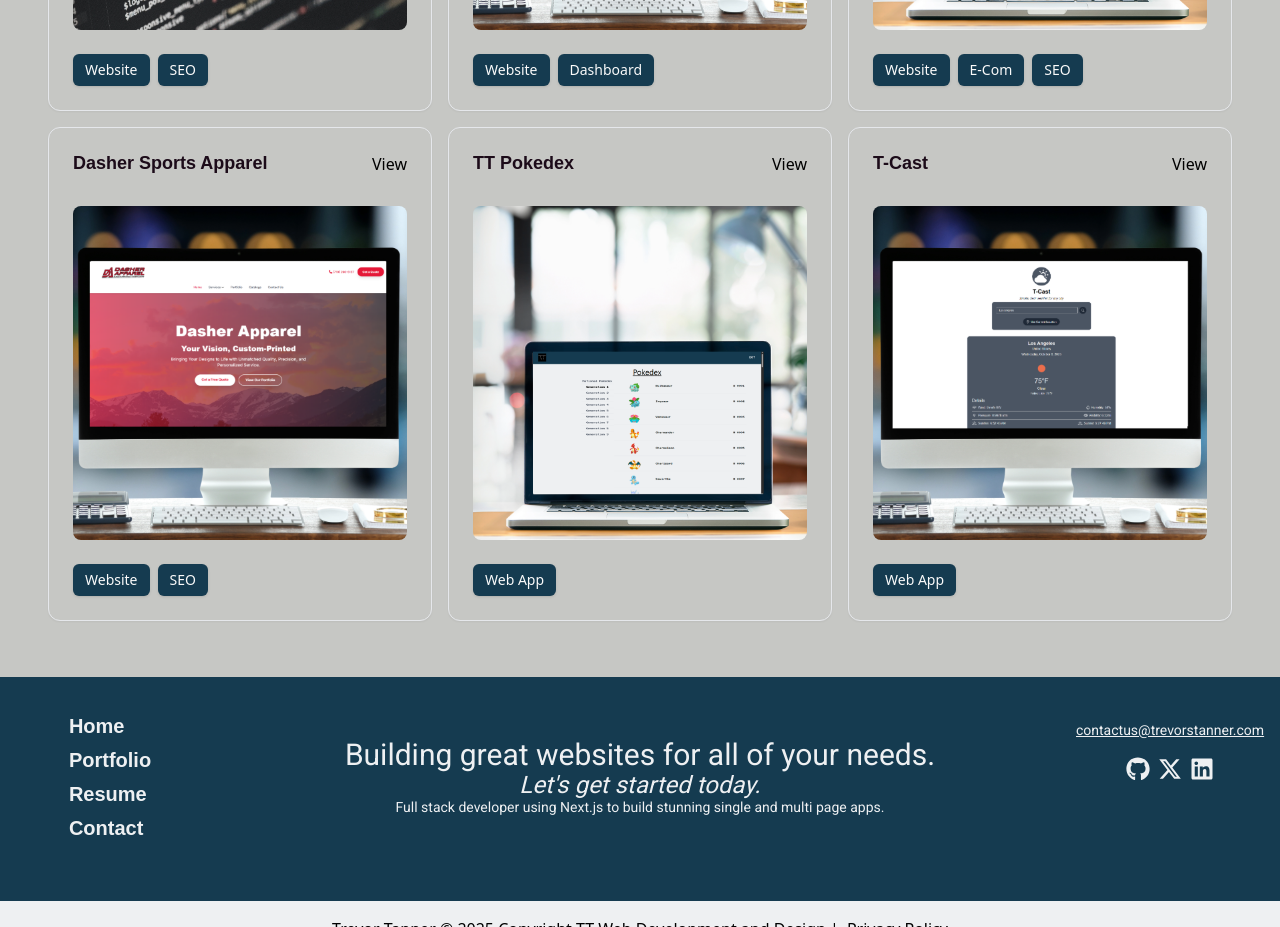
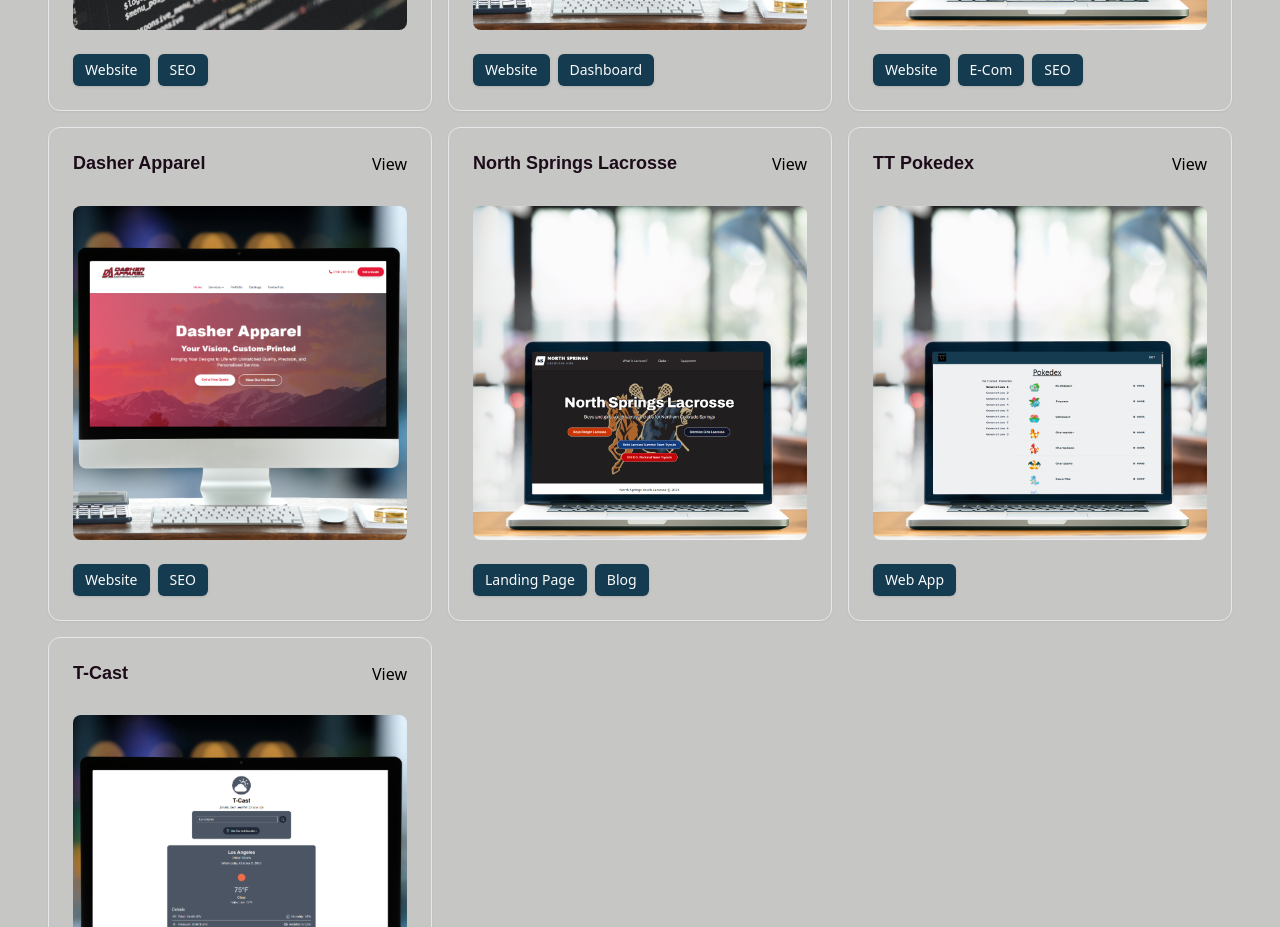
Before and after one commit to trevtanner/site-2025, a Next.js app: page /portfolio in a window 1280 px wide. Shown: the part 1020-1947 px from the top of the page. Built offline with nearby package versions, Linux system fonts and the light colour scheme.

Commit message:
added north springs lax page

```diff
--- a/src/components/home/portfolio.tsx
+++ b/src/components/home/portfolio.tsx
@@ -4,6 +4,7 @@
 import tstImage from "@/public/tst-project.jpg";
 import tamaSite from "@/public/TamaSite.png";
 import dasherSite from "@/public/dasherApparel.png";
+import northSpringsLax from "@/public/northSpringsLax.png";
 import pokeball from "@/public/TTPokedex.png";
 import weather from "@/public/tCast.png";
 import FoI from "@/public/FoIHQ.png";
@@ -167,6 +168,34 @@
                 </CarouselItem>
                 <CarouselItem className="md:basis-1/3">
                   <Image
+                    src={northSpringsLax}
+                    alt="image of code"
+                    className="w-full brightness-80 hover:opacity-70 transition duration-300 ease-in-out"
+                  />
+                  <div className="w-3/4">
+                    <p className="home-section-subheader py-2">
+                      North Springs Lacrosse
+                    </p>
+                    <div className="flex gap-2">
+                      <Button
+                        size="sm"
+                        className="project-button hover:bg-primary"
+                        aria-label="Non-clickable Button"
+                      >
+                        Landing Page
+                      </Button>
+                      <Button
+                        size="sm"
+                        className="project-button hover:bg-primary"
+                        aria-label="Non-clickable Button"
+                      >
+                        Blog
+                      </Button>
+                    </div>
+                  </div>
+                </CarouselItem>
+                <CarouselItem className="md:basis-1/3">
+                  <Image
                     src={pokeball}
                     alt="image of code"
                     className="w-full brightness-80 hover:opacity-70 transition duration-300 ease-in-out"
--- a/src/utils/siteData.js
+++ b/src/utils/siteData.js
@@ -110,13 +110,22 @@
     slugName: "TamaLacrosse",
   },
   {
-    name: "Dasher Sports Apparel",
+    name: "Dasher Apparel",
     description: "",
     details: ["Website", "SEO"],
     url: "https://dasher-apparel.com",
     target: "_blank",
     image: "/dasherApparel.png",
-    slugName: "DasherSportsApparel",
+    slugName: "DasherApparel",
+  },
+  {
+    name: "North Springs Lacrosse",
+    description: "",
+    details: ["Landing Page", "Blog"],
+    url: "https://www.northspringslax.org/",
+    target: "_blank",
+    image: "/northSpringsLax.png",
+    slugName: "NorthSpringsLax",
   },
   {
     name: "TT Pokedex",
```
Also changed, not shown: public/northSpringsLax.png (added).
